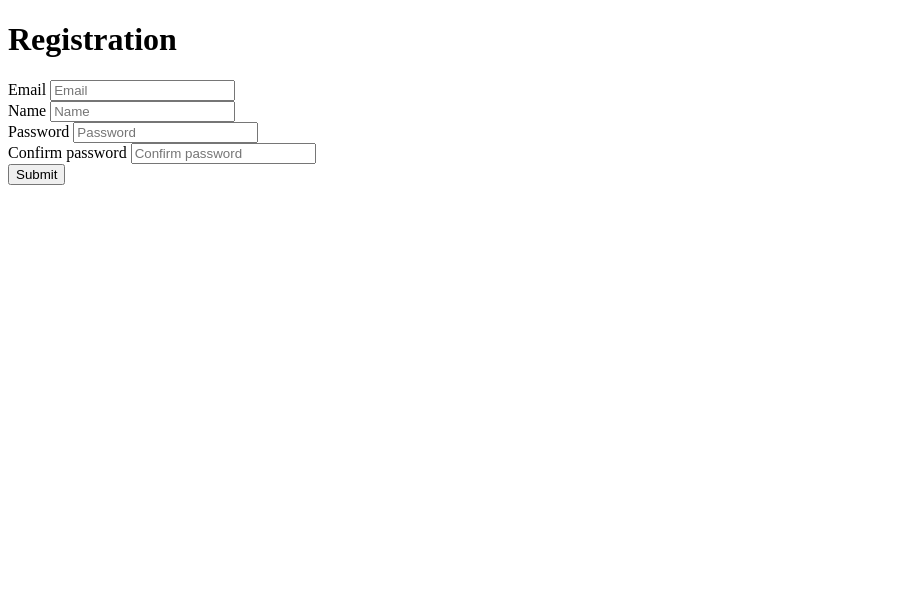
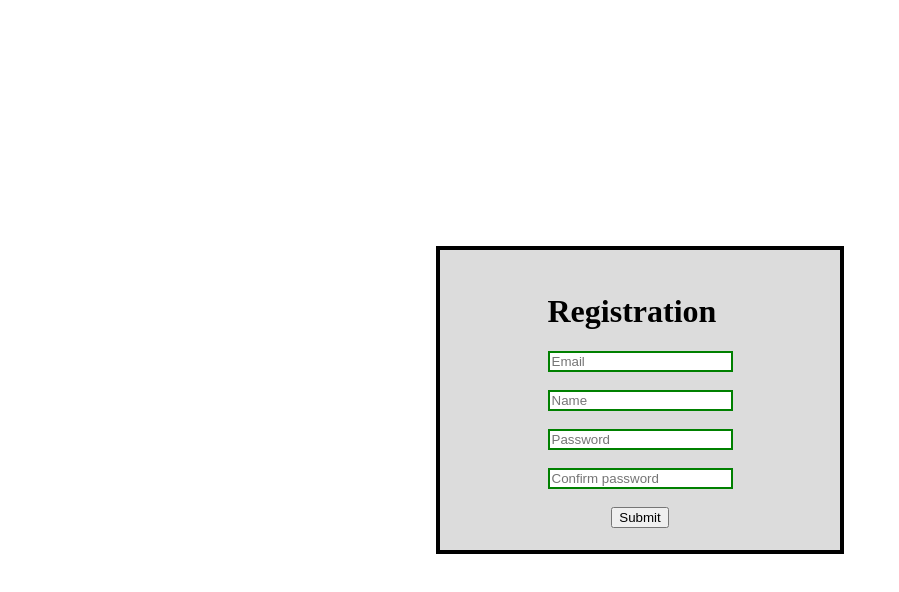
Before and after one commit to Fererra/AuthenticationWindow, a website: page views/index.html in a window 1280 px wide. Shown: the whole page, without its empty margins (0-899 px from the left). Drawn offline with Linux system fonts and the light colour scheme.

Commit message:
Добавил стиль в окну регистрации

```diff
--- a/public/stylesheets/style.css
+++ b/public/stylesheets/style.css
@@ -0,0 +1,64 @@
+body{
+    color: aqua;
+}
+h1:first-child{
+    color: black;
+}
+.registre {
+    width: 400px;
+    height: 300px;
+    margin: 0;
+    background: #dcdcdc;
+    position: absolute;
+    top: 50%;
+    left: 50%;
+    margin-right: -50%;
+    transform: translate(-50%, -50%);
+    display: flex;
+    justify-content: center;
+    align-items: center;
+    border: solid 4px black;
+}
+.block-parents{
+    display: flex;
+    flex-direction: column;
+    justify-content: space-between;
+    align-items:center;
+}
+.email{
+    flex-grow: 1;
+}
+.Name{
+    flex-grow: 1;
+
+}
+.password{
+    flex-grow: 1;
+}
+.sumbit{
+    flex-grow: 1;
+}
+.email:valid{
+    border: solid 2.5px green;
+}
+.email:invalid{
+    border: solid 2.5px red;
+}
+.Name:valid{
+    border: solid 2.5px green;
+}
+.Name:invalid{
+    border: solid 2.5px red;
+}
+.confit:valid{
+    border: solid 2.5px green;
+}
+.confit:invalid{
+    border: solid 2.5px red;
+}
+.password:valid{
+    border: solid 2.5px green;
+}
+.password:invalid{
+    border: solid 2.5px red;
+}
--- a/views/index.html
+++ b/views/index.html
@@ -3,25 +3,24 @@
 <head>
     <meta charset="UTF-8">
     <meta name="viewport" content="width=device-width, initial-scale=1.0">
+    <link rel="stylesheet" href="../public/stylesheets/style.css">
     <title>Document</title>
 </head>
 <body>
     <div class="registre">
         <form method="post">
-            <h1>Registration</h1>
-            <label for="email">Email</label>
-            <input type="text" name="email" min="5" max="30" placeholder="Email"><br>
-
-            <label for="username">Name</label>
-            <input type="text" name="username" min="2" max="30" placeholder="Name"><br>
-
-            <label for="password">Password</label>
-            <input type="password" name="password" minlength="8" maxlength="30" placeholder="Password"><br>
-
-            <label for="confirmpassword">Confirm password</label>
-            <input type="password" name="confirmpassword" minlength="8" maxlength="30" placeholder="Confirm password"><br>
-            <input type="submit">
-
+            <h1 id="registre-logo">Registration</h1>
+            <div class="block-parents">
+            <label for="email"></label>
+            <input type="text" name="email" minlength="5" maxlength="100" placeholder="Email" class="email"><br>
+            <label for="username"></label>
+            <input type="text" name="username" minlength="2" maxlength="100" placeholder="Name" class="Name"><br>
+            <label for="password"></label>
+            <input type="password" name="password" minlength="8" maxlength="30" placeholder="Password" class="password"><br>
+            <label for="confirmpassword"></label>
+            <input type="password" name="confirmpassword" minlength="8" maxlength="30" placeholder="Confirm password" class="confit"><br>
+            <input type="submit" class="sumbit">
+            </div>
         </form>
     </div>
 </body>
```
